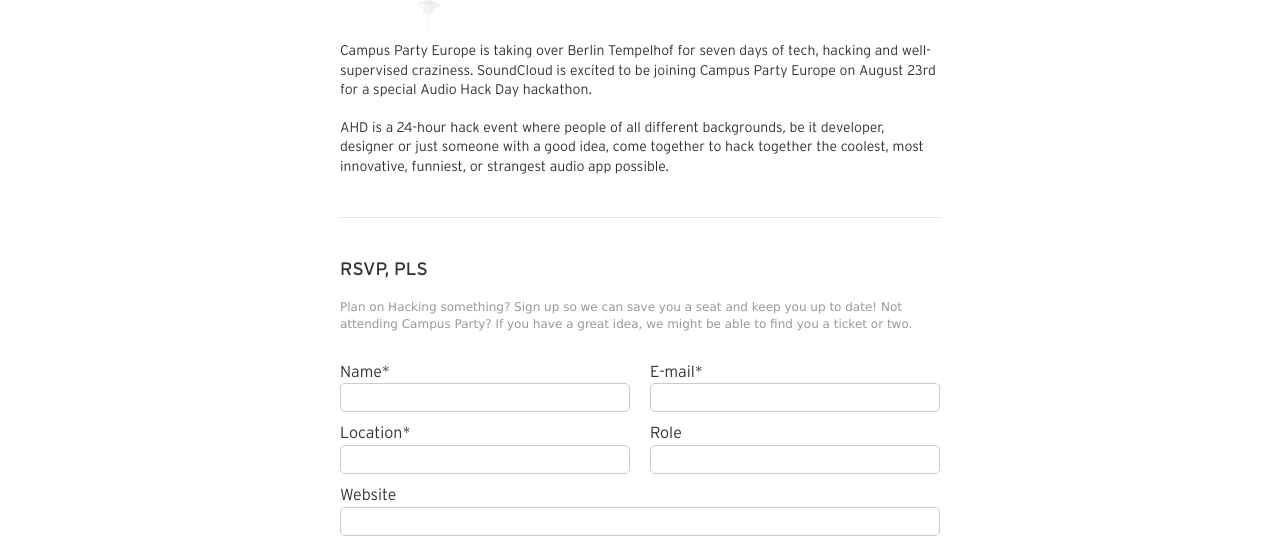
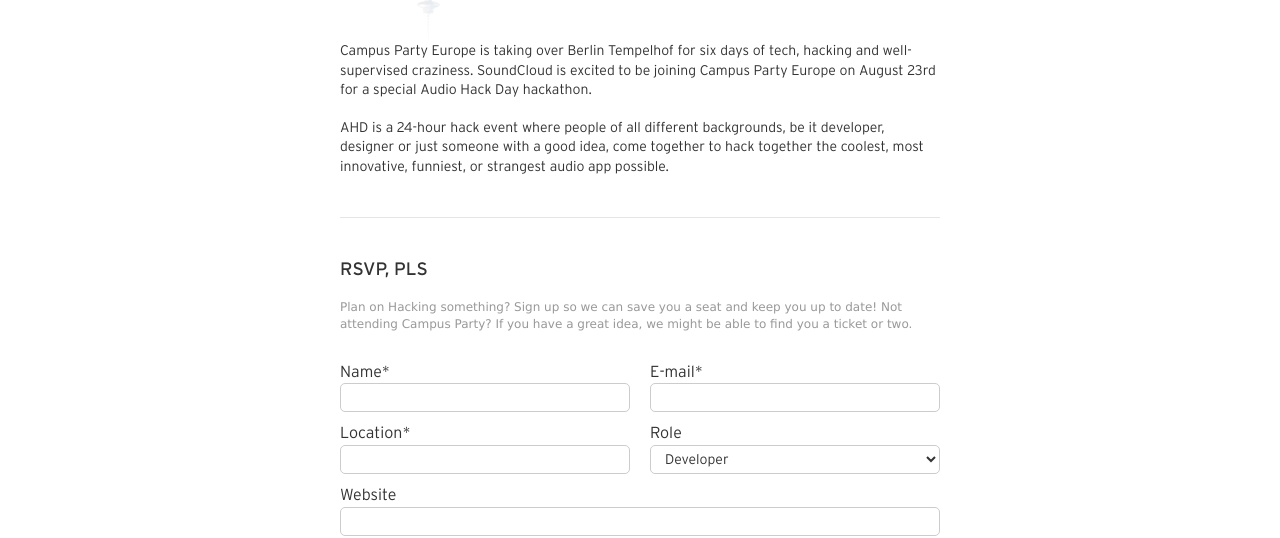
Before and after one commit to brunomertins/audiohackday, a plain HTML site: page index.html in a window 1280 px wide. Shown: the part 409-947 px from the top of the page. Drawn offline with Linux system fonts and the light colour scheme.

Commit message:
Small tweaks

```diff
--- a/index.html
+++ b/index.html
@@ -22,7 +22,7 @@
 
   <div id="content" class="l-container sc-font">
     <div class="section sc-border-dark-bottom sc-type-large">
-      <p>Campus Party Europe is taking over Berlin Tempelhof for seven days of tech, hacking and well-supervised craziness. SoundCloud is excited to be joining Campus Party Europe on August 23rd for a special Audio Hack Day hackathon.</p>
+      <p>Campus Party Europe is taking over Berlin Tempelhof for six days of tech, hacking and well-supervised craziness. SoundCloud is excited to be joining Campus Party Europe on August 23rd for a special Audio Hack Day hackathon.</p>
       <p>AHD is a 24-hour hack event where people of all different backgrounds, be it developer, designer or just someone with a good idea, come together to hack together the coolest, most innovative, funniest, or strangest audio app possible.</p>
     </div>
 
@@ -51,7 +51,12 @@
           </div>
           <div class="l-grid l-grid-half">
             <label for="role">Role</label><br>
-            <input type="text" name="entry.2.group" id="role" />
+            <select name="entry.2.group">
+              <option>Developer</option>
+              <option>Designer</option>
+              <option>Big Ideas Person</option>
+              <option>API Presenter</option>
+            </select>
           </div>
         </div>
 
--- a/public/css/ahd.css
+++ b/public/css/ahd.css
@@ -68,7 +68,7 @@ label {
   font-weight: 100;
 }
 
-input, textarea {
+input, textarea, select {
   border-radius: 5px;
   width: 100%;
   font-size: 14px;
```
